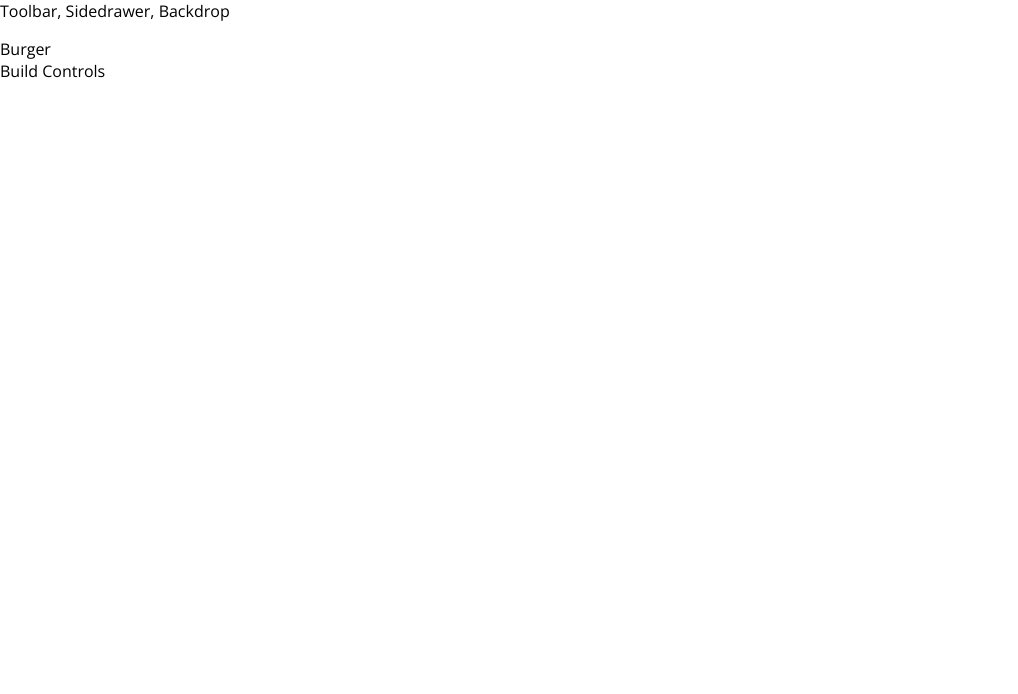
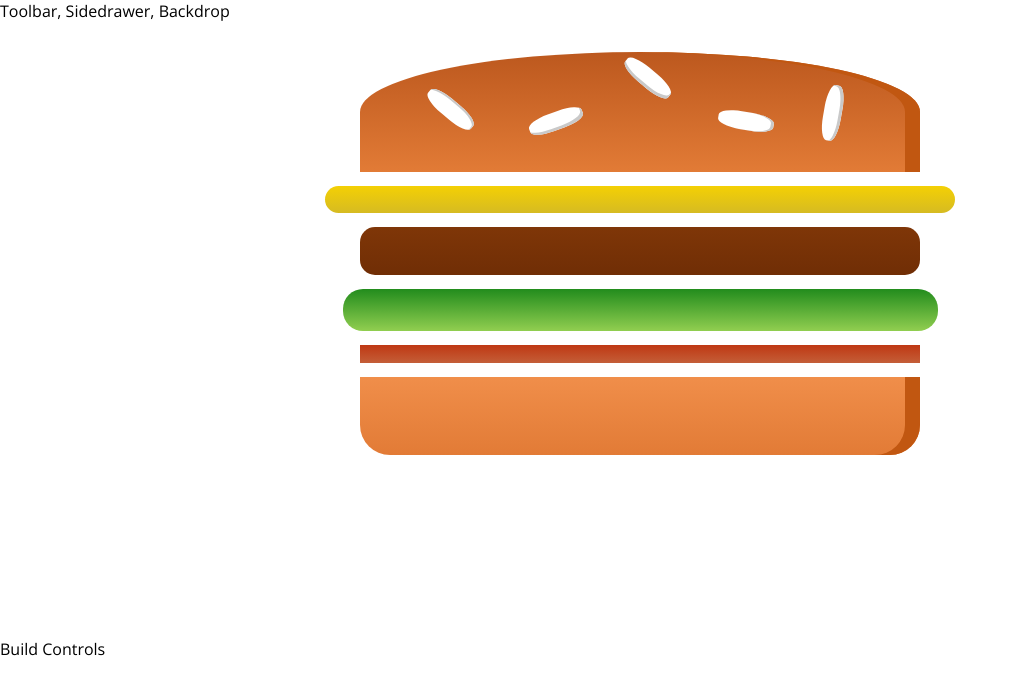
Before and after one commit to jitkundu6/React, a React (Create React App) app: page / in a window 1280 px wide. Shown: the top 694 px of the page, without its empty margins (0-1018 px from the left). Built offline with nearby package versions, Linux system fonts and the light colour scheme.

Commit message:
Burger Builder: Added Burger, BurgerIngredient components with CSS

```diff
--- a/package.json
+++ b/package.json
@@ -3,6 +3,7 @@
   "version": "0.1.0",
   "private": true,
   "dependencies": {
+    "prop-types": "^15.8.1",
     "radium": "^0.26.2",
     "react": "^18.2.0",
     "react-dom": "^18.2.0",
--- a/src/App.js
+++ b/src/App.js
@@ -2,7 +2,7 @@
 import AppCSS from './App.module.css';
 
 import Layout from './components/Layout/Layout';
-import BurgerBuilder from './containers/BurgerBuilder/BUrgerBuilder';
+import BurgerBuilder from './containers/BurgerBuilder/BurgerBuilder';
 
 class App extends Component {
 
--- /dev/null
+++ b/src/components/Burger/Burger.js
@@ -0,0 +1,19 @@
+import React from "react"
+
+import BurgerCSS from './Burger.module.css';
+import BurgerIngredient from "./BurgerIngredient/BurgerIngredient";
+
+const burger = (props) => {
+    return (
+        <div className={BurgerCSS.Burger}>
+            <BurgerIngredient type="bread-top"/>
+            <BurgerIngredient type="cheese"/>
+            <BurgerIngredient type="meat"/>
+            <BurgerIngredient type="salad"/>
+            <BurgerIngredient type="bacon"/>
+            <BurgerIngredient type="bread-bottom"/>
+        </div>
+    );
+};
+
+export default burger;
--- /dev/null
+++ b/src/components/Burger/Burger.module.css
@@ -0,0 +1,30 @@
+.Burger {
+    width: 100%;
+    height: 250px;
+    margin: auto;
+    overflow: scroll;
+    text-align: center;
+    font-weight: bold;
+    font-size: 1.2rem;
+}
+
+@media (min-width: 500px) and (min-height: 400px) {
+    .Burger {
+        width: 350px;
+        height: 300px;
+    }
+}
+
+@media (min-width: 500px) and (min-height: 401px) {
+    .Burger {
+        width: 450px;
+        height: 400px;
+    }
+}
+
+@media (min-width: 1000px) and (min-height: 700px) {
+    .Burger {
+        width: 700px;
+        height: 600px;
+    }
+}
--- /dev/null
+++ b/src/components/Burger/BurgerIngredient/BurgerIngredient.js
@@ -0,0 +1,45 @@
+import React, { Component } from "react";
+import PropTypes from 'prop-types';
+
+import BurgerIngredientCSS from './BurgerIngredient.module.css';
+
+class BurgerIngredient extends Component {
+    render() {
+        let ingredient = null;
+
+        switch(this.props.type) {
+            case ('bread-bottom'):
+                ingredient = <div className={BurgerIngredientCSS.BreadBottom}></div>;
+                break;
+            case ('bread-top'):
+                ingredient = (
+                    <div className={BurgerIngredientCSS.BreadTop}>
+                        <div className={BurgerIngredientCSS.Seeds1}></div>
+                        <div className={BurgerIngredientCSS.Seeds2}></div>
+                    </div>
+                );
+                break;
+            case ('meat'):
+                ingredient = <div className={BurgerIngredientCSS.Meat}></div>;
+                break;
+            case ('cheese'):
+                ingredient = <div className={BurgerIngredientCSS.Cheese}></div>;
+                break;
+            case ('salad'):
+                ingredient = <div className={BurgerIngredientCSS.Salad}></div>;
+                break;
+            case ('bacon'):
+                ingredient = <div className={BurgerIngredientCSS.Bacon}></div>;
+                break;
+            default:
+                ingredient = null;
+        }
+        return ingredient;
+    }
+}
+
+BurgerIngredient.propTypes = {
+    type: PropTypes.string.isRequired,
+};
+
+export default BurgerIngredient;
--- /dev/null
+++ b/src/components/Burger/BurgerIngredient/BurgerIngredient.module.css
@@ -0,0 +1,113 @@
+.BreadBottom {
+    height: 13%;
+    width: 80%;
+    background: linear-gradient(#F08E4A, #e27b36);
+    border-radius: 0 0 30px 30px;
+    box-shadow: inset -15px 0 #c15711;
+    margin: 2% auto;
+}
+
+.BreadTop {
+    height: 20%;
+    width: 80%;
+    background: linear-gradient(#bc581e, #e27b36);
+    border-radius: 50% 50% 0 0;
+    box-shadow: inset -15px 0 #c15711;
+    margin: 2% auto;
+    position: relative;
+}
+
+.Seeds1 {
+    width: 10%;
+    height: 15%;
+    position: absolute;
+    background-color: white;
+    left: 30%;
+    top: 50%;
+    border-radius: 40%;
+    transform: rotate(-20deg);
+    box-shadow: inset -2px -3px #c9c9c9;
+}
+
+.Seeds1:after {
+    content: "";
+    width: 100%;
+    height: 100%;
+    position: absolute;
+    background-color: white;
+    left: -170%;
+    top: -260%;
+    border-radius: 40%;
+    transform: rotate(60deg);
+    box-shadow: inset -1px 2px #c9c9c9;
+  }
+
+.Seeds1:before {
+    content: "";
+    width: 100%;
+    height: 100%;
+    position: absolute;
+    background-color: white;
+    left: 180%;
+    top: -50%;
+    border-radius: 40%;
+    transform: rotate(60deg);
+    box-shadow: inset -1px -3px #c9c9c9;
+  }
+
+  .Seeds2 {
+    width: 10%;
+    height: 15%;
+    position: absolute;
+    background-color: white;
+    left: 64%;
+    top: 50%;
+    border-radius: 40%;
+    transform: rotate(10deg);
+    box-shadow: inset -3px 0 #c9c9c9;
+  }
+
+  .Seeds2:before {
+    content: "";
+    width: 100%;
+    height: 100%;
+    position: absolute;
+    background-color: white;
+    left: 150%;
+    top: -130%;
+    border-radius: 40%;
+    transform: rotate(90deg);
+    box-shadow: inset 1px 3px #c9c9c9;
+  }
+
+
+.Meat {
+    width: 80%;
+    height: 8%;
+    background: linear-gradient(#7f3608, #702e05);
+    margin: 2% auto;
+    border-radius: 15px;
+}
+
+.Cheese {
+    width: 90%;
+    height: 4.5%;
+    margin: 2% auto;
+    background: linear-gradient(#f4d004, #d6bb22);
+    border-radius: 20px;
+}
+
+.Salad {
+    width: 85%;
+    height: 7%;
+    margin: 2% auto;
+    background: linear-gradient(#228c1d, #91ce50);
+    border-radius: 20px;
+}
+
+.Bacon {
+    width: 80%;
+    height: 3%;
+    background: linear-gradient(#bf3813, #c45e38);
+    margin: 2% auto;
+}
--- a/src/containers/BurgerBuilder/BUrgerBuilder.js
+++ b/src/containers/BurgerBuilder/BurgerBuilder.js
@@ -1,12 +1,13 @@
 import React, { Component } from "react";
 
 import Aux from '../../hoc/Aux'
+import Burger from '../../components/Burger/Burger';
 
 class BurgerBuilder extends Component {
     render() {
         return(
             <Aux>
-                <div>Burger</div>
+                <Burger />
                 <div>Build Controls</div>
             </Aux>
         );
```
